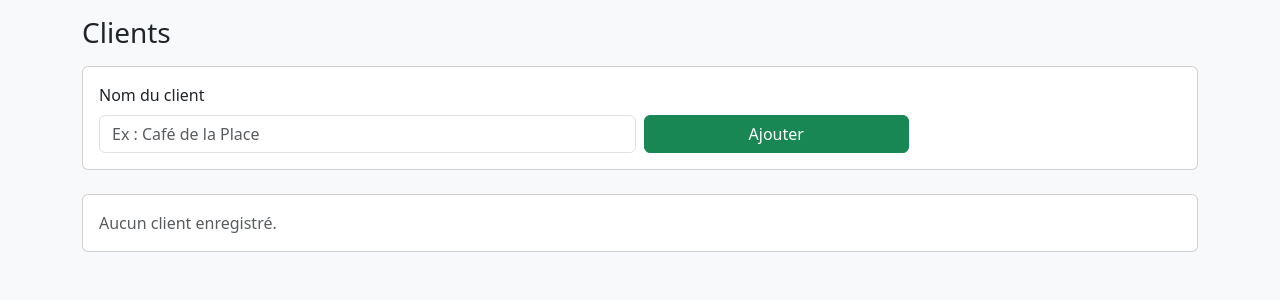
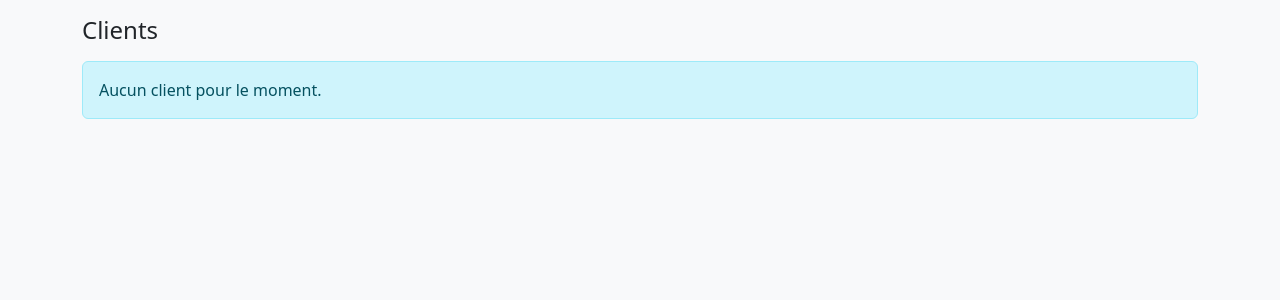
Before and after one commit to lecentrallanderneau-oss/Suivi_futs, a Flask app: page /clients in a window 1280 px wide. Shown: the part 57-357 px from the top of the page. Run offline with Flask 3, Linux system fonts and the light colour scheme; data that the repository does not hold is empty; some libraries are stand-ins or nearby versions.

Commit message:
Update clients.html

```diff
--- a/templates/clients.html
+++ b/templates/clients.html
@@ -1,37 +1,16 @@
 {% extends "base.html" %}
 {% block content %}
-<div class="d-flex align-items-center justify-content-between mb-3">
-  <h1 class="h3 m-0">Clients</h1>
-</div>
+  <h1 class="h4 mb-3">Clients</h1>
 
-<div class="card mb-4">
-  <div class="card-body">
-    <form class="row g-2" method="post" action="{{ url_for('add_client') }}">
-      <div class="col-md-6">
-        <label class="form-label">Nom du client</label>
-        <input type="text" name="name" class="form-control" placeholder="Ex : Café de la Place" required>
-      </div>
-      <div class="col-md-3 align-self-end">
-        <button class="btn btn-success w-100" type="submit">Ajouter</button>
-      </div>
-    </form>
-  </div>
-</div>
-
-<div class="card">
-  <div class="card-body">
-    {% if clients %}
-      <ul class="list-group list-group-flush">
-        {% for c in clients %}
-        <li class="list-group-item d-flex justify-content-between align-items-center">
-          <span>{{ c.name }}</span>
-          <a class="btn btn-sm btn-primary" href="{{ url_for('client_detail', client_id=c.id) }}">Gérer</a>
-        </li>
-        {% endfor %}
-      </ul>
-    {% else %}
-      <p class="mb-0 text-muted">Aucun client enregistré.</p>
-    {% endif %}
-  </div>
-</div>
+  {% if clients and clients|length %}
+    <div class="list-group">
+      {% for c in clients %}
+        <a href="{{ url_for('client_detail', client_id=c.id) }}" class="list-group-item list-group-item-action">
+          {{ c.name }}
+        </a>
+      {% endfor %}
+    </div>
+  {% else %}
+    <div class="alert alert-info">Aucun client pour le moment.</div>
+  {% endif %}
 {% endblock %}
```
